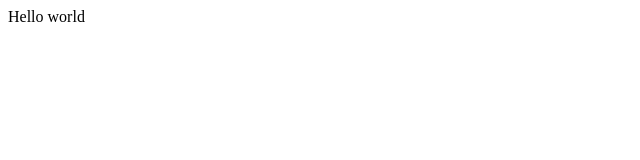
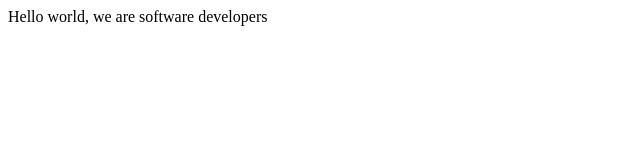
Before and after one commit to ekenecf/basit_ekene, a plain HTML site: page index.html in a window 1280 px wide. Shown: the whole page, without its empty margins (0-640 px from the left). Drawn offline with Linux system fonts and the light colour scheme.

Commit message:
chore: Add page setup

```diff
--- a/index.html
+++ b/index.html
@@ -22,6 +22,6 @@
 
     -->
     <script  src="js/index.js"></script>
-    Hello world
+    Hello world, we are software developers
   </body>
 </html>
```
